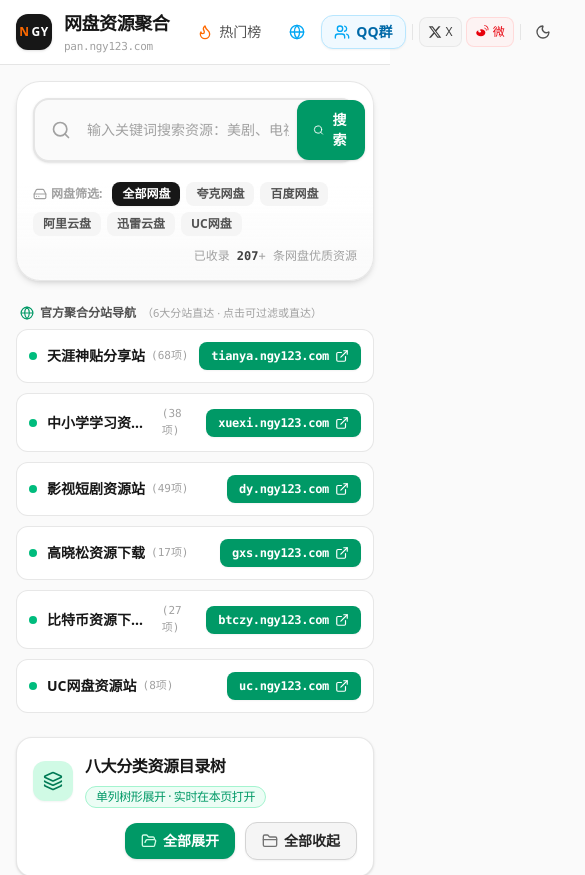
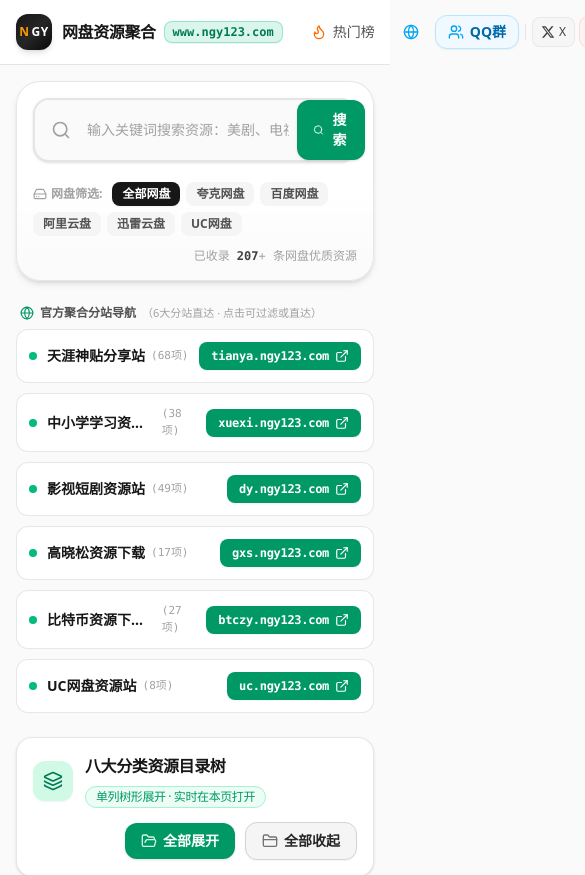
Before and after one commit to ngyngy/pan, a React (Vite) app: page / in a window 390 px wide. Shown: the top 875 px of the page, 585 px wide, since content can reach past the window. Built offline with nearby package versions, Linux system fonts and the light colour scheme.

Commit message:
style: update header branding and layout
Enhance the visual design of the site logo with a gradient effect and adjust responsive spacing to improve consistency across device sizes.

```diff
--- a/src/components/Header.tsx
+++ b/src/components/Header.tsx
@@ -30,18 +30,23 @@
         {/* Left: Brand Logo & Title */}
         <div
           onClick={onResetToHome}
-          className="flex items-center gap-3 cursor-pointer select-none group shrink-0"
+          className="flex items-center gap-2.5 sm:gap-3.5 cursor-pointer select-none group shrink-0"
           id="brand-logo-button"
         >
-          <div className="w-9 h-9 rounded-xl bg-neutral-900 dark:bg-white flex items-center justify-center text-white dark:text-neutral-900 font-bold text-xs tracking-wider shadow-sm group-hover:scale-105 transition-transform">
-            <span className="text-orange-500 font-extrabold mr-0.5">N</span>GY
+          <div className="w-9 h-9 sm:w-10 sm:h-10 rounded-xl bg-gradient-to-br from-neutral-900 via-neutral-800 to-neutral-950 dark:from-white dark:to-neutral-200 flex items-center justify-center text-white dark:text-neutral-900 font-black text-xs sm:text-sm tracking-wider shadow-md group-hover:scale-105 transition-transform">
+            <span className="text-amber-500 font-black mr-0.5">N</span>GY
           </div>
-          <div className="flex flex-col sm:flex-row sm:items-baseline gap-0.5 sm:gap-2">
-            <h1 className="font-bold text-lg sm:text-xl tracking-tight text-neutral-900 dark:text-neutral-100 font-sans">
-              网盘资源聚合
-            </h1>
-            <span className="text-[11px] font-mono text-neutral-400 dark:text-neutral-500 font-medium tracking-tight">
-              pan.ngy123.com
+          <div className="flex flex-col">
+            <div className="flex items-center gap-2 flex-wrap">
+              <h1 className="font-extrabold text-base sm:text-lg tracking-tight text-neutral-900 dark:text-neutral-100 font-sans">
+                网盘资源聚合
+              </h1>
+              <span className="inline-flex items-center px-2 py-0.5 rounded-lg text-xs font-mono font-extrabold bg-emerald-500/15 dark:bg-emerald-500/25 text-emerald-700 dark:text-emerald-300 border border-emerald-500/30 shadow-2xs hover:bg-emerald-500/25 transition-colors">
+                www.ngy123.com
+              </span>
+            </div>
+            <span className="text-[10px] sm:text-[11px] text-neutral-400 dark:text-neutral-500 font-medium tracking-tight hidden sm:inline">
+              官方正版门户 · 夸克/百度/UC/迅雷资源极速搜
             </span>
           </div>
         </div>
```
